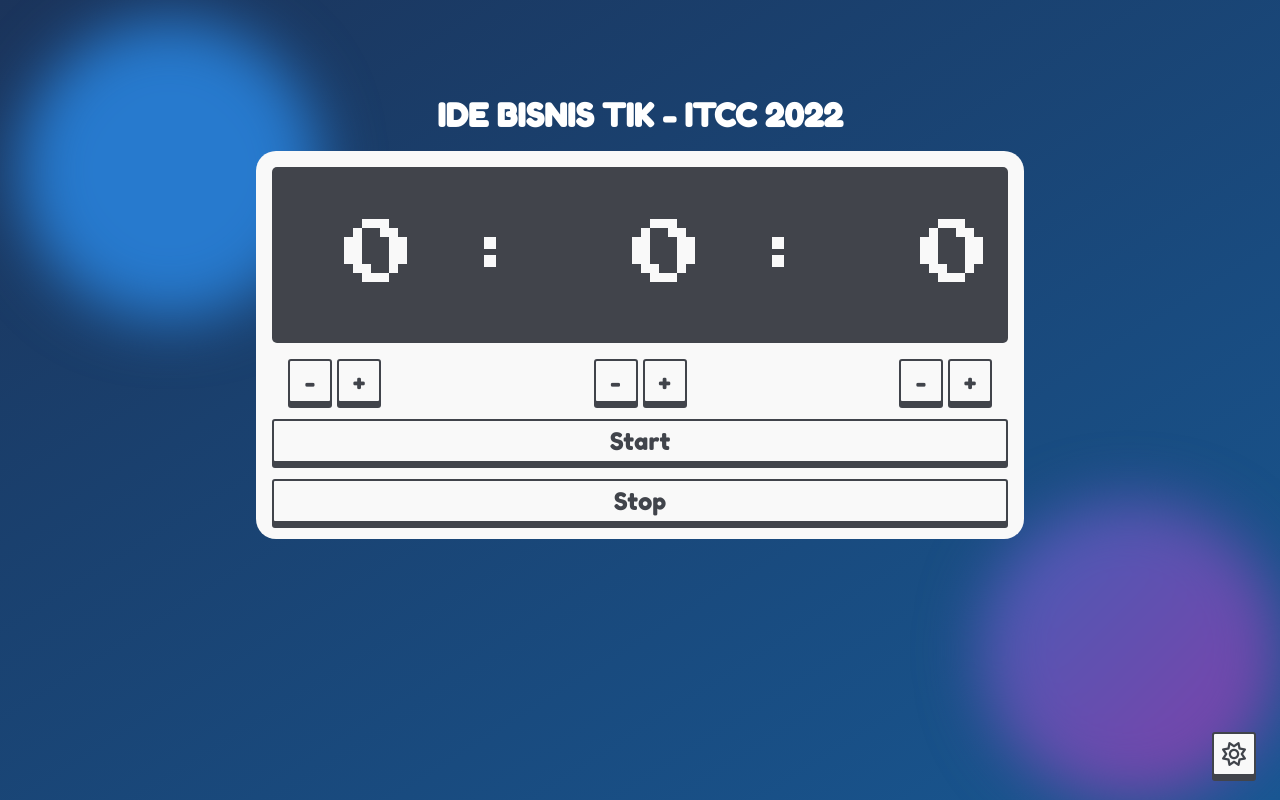
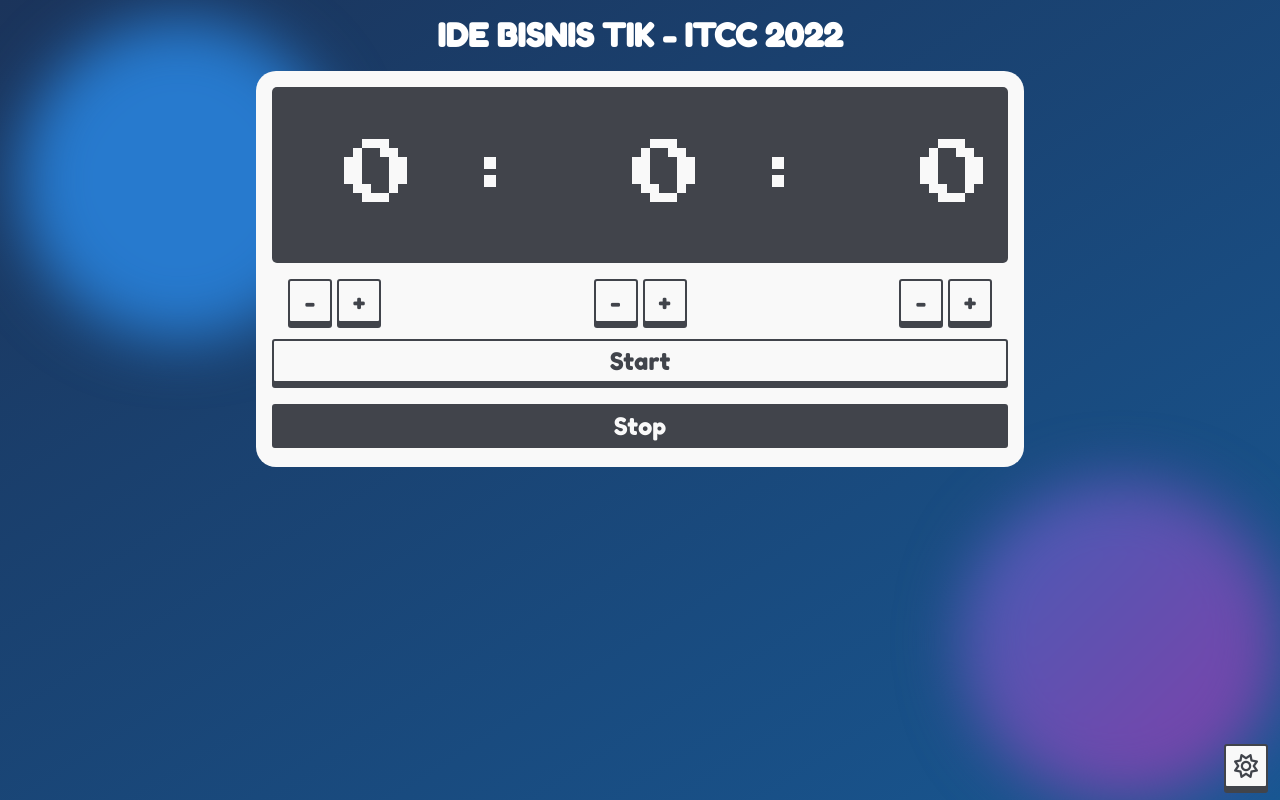
Before and after one commit to 2001kevin/2001kevin.github.io, a plain HTML site: page index.html in a window 1280 px wide. Both pictures are taken after a click on the button "Start". Drawn offline with nearby package versions, Linux system fonts and the light colour scheme.

Commit message:
solving revision

```diff
--- a/assets/css/style.css
+++ b/assets/css/style.css
@@ -33,31 +33,43 @@
   position: absolute;
   top: 20px;
   left: 20px;
-  width: 300px;
-  height: 300px;
+  width: calc(100% - 75%);
   border-radius: 50%;
   filter: blur(30px);
   -webkit-filter: blur(30px);
   background-color: #277ace;
+  z-index: 1;
+}
+
+.circle-one::after {
+  content: "";
+  display: block;
+  padding-bottom: 100%;
 }
 
 .circle-two {
   position: absolute;
   bottom: 0;
   right: 0;
-  width: 300px;
-  height: 300px;
+  width: calc(100% - 75%);
   border-radius: 50%;
   filter: blur(30px);
   -webkit-filter: blur(30px);
   background-image: linear-gradient(to bottom right, #445eb6, #8340a9);
+  z-index: 1;
+}
+
+.circle-two::after {
+  content: "";
+  display: block;
+  padding-bottom: 100%;
 }
 
 /* MAIN */
 
 .content {
   position: absolute;
-  top: 10%;
+  top: 0;
   left: 0;
   z-index: 2;
   width: 100%;
@@ -161,20 +173,32 @@ button {
 }
 
 button:active {
+  background-color: var(--color-1);
+  color: var(--color-2);
   -webkit-transform: translate(0, 5px);
   transform: translate(0, 5px);
   box-shadow: none;
 }
 
+.disable-btn {
+  background-color: var(--color-1);
+  color: var(--color-2);
+  -webkit-transform: translate(0, 5px);
+  transform: translate(0, 5px);
+  box-shadow: none;
+  cursor: not-allowed;
+}
+
 .action-button-container {
+  margin-bottom: .5em;
   display: grid;
   gap: 1em;
 }
 
 .theme-btn {
   position: absolute;
-  bottom: 1em;
-  right: 1em;
+  bottom: .5em;
+  right: .5em;
   z-index: 3;
 }
 
--- a/assets/js/index.js
+++ b/assets/js/index.js
@@ -1,8 +1,7 @@
-
-
 let hour = 0;
 let minute = 0;
 let second = 0;
+let isPaused = false;
 
 function increaseHour() {
   if (hour === 24) hour = 0;
@@ -41,15 +40,19 @@
 }
 
 function startCountdown() {
-    $(".increase-btn").attr("disabled", "disabled");
-    $(".decrease-btn").attr("disabled", "disabled");
-    $("#start-btn").attr("disabled", "disabled");
-    $("#stop-btn").removeAttr("disabled");
+  isPaused = false;
+
+  $(".increase-btn").attr("disabled", "disabled").addClass("disable-btn");
+  $(".decrease-btn").attr("disabled", "disabled").addClass("disable-btn");
+  $("#change-btn").attr("onclick", "pauseCountdown()").html("Pause");
+  $("#stop-btn").removeAttr("disabled").removeClass("disable-btn");
+  $("#theme-btn").attr("disabled", "disabled").addClass("disable-btn");
 
   let countdown = setInterval(function () {
-      if (second <= 1) {
-        if (minute === 0) {
-          if (hour === 0) {
+    if (!isPaused) {
+      if (second < 1) {
+        if (minute <= 0) {
+          if (hour <= 0) {
             clearInterval(countdown);
             stopCountdown();
             return;
@@ -65,18 +68,37 @@
         second--;
       }
 
+      if (second < 10) {
         $("#tick")[0].play();
+      }
+
+      if (minute === 2 && second === 0) {
+        $("#beep")[0].play();
+        $(".time-container").css({ "background-color": "#FF0000" });
+      }
+
       $(".second").text(second);
       $(".minute").text(minute);
       $(".hour").text(hour);
+    }
   }, 1000);
+}
+
+function pauseCountdown() {
+  isPaused = true;
+  $("#change-btn").attr("onclick", "resumeCountdown()").html("Resume");
+}
+
+function resumeCountdown() {
+  isPaused = false;
+  $("#change-btn").attr("onclick", "pauseCountdown()").html("Pause");
 }
 
 function stopCountdown() {
   hour = 0;
   minute = 0;
   second = 0;
-    let loopBeep = 5;
+  let loopBeep = 4;
   $("#beep")[0].play();
 
   let beep = setInterval(function () {
@@ -85,18 +107,19 @@
     } else {
       clearInterval(beep);
     }
-      console.log(loopBeep);
     loopBeep--;
   }, 1000);
 
   $(".second").text(second);
   $(".minute").text(minute);
   $(".hour").text(hour);
+  $(".time-container").css({ backgroundColor: "var(--color-1)" });
 
-    $(".increase-btn").removeAttr("disabled");
-    $(".decrease-btn").removeAttr("disabled");
-    $("#start-btn").removeAttr("disabled");
-    $("#stop-btn").attr("disabled", "disabled");
+  $(".increase-btn").removeAttr("disabled").removeClass("disable-btn");
+  $(".decrease-btn").removeAttr("disabled").removeClass("disable-btn");
+  $("#change-btn").attr("onclick", "startCountdown()").html("Start");
+  $("#stop-btn").attr("disabled", "disabled").addClass("disable-btn");
+  $("#theme-btn").removeAttr("disabled").removeClass("disable-btn");
 }
 
 function changeTheme() {
--- a/index.html
+++ b/index.html
@@ -8,9 +8,11 @@
       name="description"
       content="Timer App for Business Idea Competition by ITCC 2022"
     />
+
     <link rel="stylesheet" href="../assets/css/style.css">
     <link rel="shortcut icon" href="./favicon.png" type="image/x-icon">
     <link rel="manifest" href="./assets/js/web.webmanifest">
+
     <script src="../assets/js/index.js" defer></script>
     <script src="https://code.jquery.com/jquery-3.6.1.min.js" integrity="sha256-o88AwQnZB+VDvE9tvIXrMQaPlFFSUTR+nldQm1LuPXQ=" crossorigin="anonymous"></script>
     <script src="https://kit.fontawesome.com/5b8fa639bb.js" crossorigin="anonymous"></script>
@@ -57,14 +59,14 @@
           </div>
 
           <div class="action-button-container">
-            <button type="button" onclick=startCountdown() id="start-btn">Start</button>
-            <button type="button" onclick=stopCountdown() id="stop-btn" disabled>Stop</button>
+            <button type="button" onclick=startCountdown() id="change-btn">Start</button>
+            <button type="button" onclick=stopCountdown() id="stop-btn" class="disable-btn" disabled>Stop</button>
           </div>
         </div>
       </main>
     </div>
 
-    <button class="theme-btn" onclick="changeTheme()"><i class="fa-regular fa-sun"></i></button>
+    <button class="theme-btn" id="theme-btn" onclick="changeTheme()"><i class="fa-regular fa-sun"></i></button>
 
     <script src="./assets/js/register.js"></script>
   </body>
```
Lines whose indentation alone changed are shown as unchanged.
